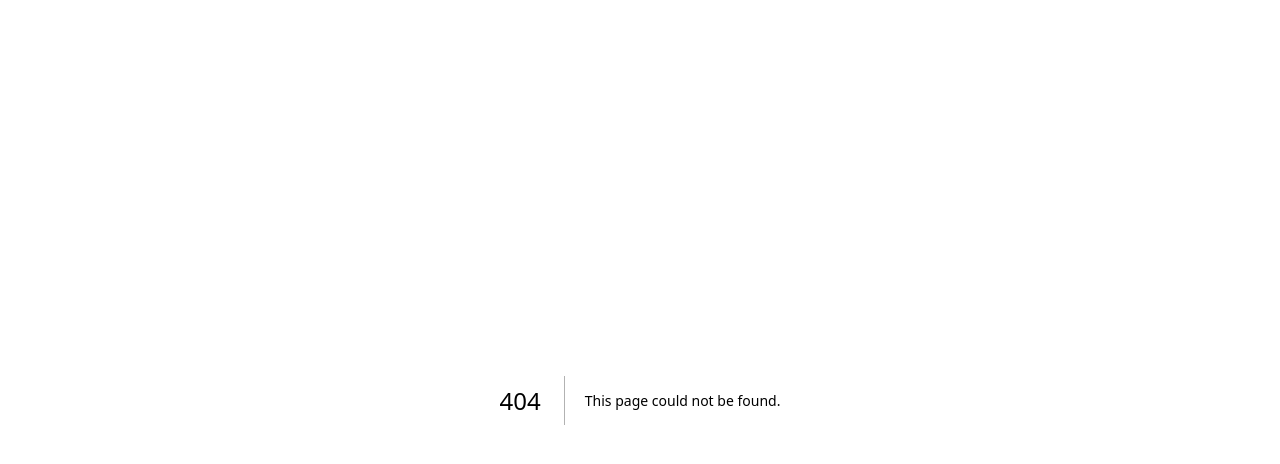
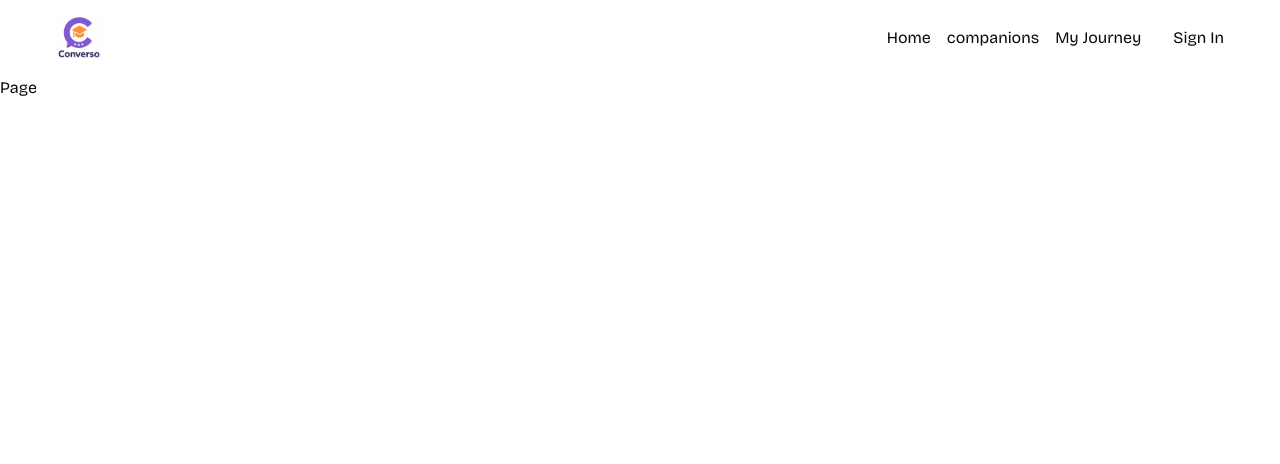
Before and after one commit to Rhymesdavi/Curio_saas, a Next.js app: page /sign-in in a window 1280 px wide. Before the commit this address had no page. Shown: the top 464 px of the page. Built offline with nearby package versions, Linux system fonts and the light colour scheme.

Commit message:
Implement Navigation Bar

```diff
--- /dev/null
+++ b/app/companions/[id]/page.tsx
@@ -0,0 +1,9 @@
+const CompanionSession = () => {
+  return (
+    <div>
+      CompanionSession
+    </div>
+  )
+}
+
+export default CompanionSession
--- /dev/null
+++ b/app/companions/new/page.tsx
@@ -0,0 +1,9 @@
+const NewCompanion = () => {
+  return (
+    <div>
+      NewCompanion
+    </div>
+  )
+}
+
+export default NewCompanion
--- /dev/null
+++ b/app/companions/page.tsx
@@ -0,0 +1,9 @@
+const CompanionLibrary = () => {
+  return (
+    <div>
+      CompanionLibrary
+    </div>
+  )
+}
+
+export default CompanionLibrary
--- a/app/layout.tsx
+++ b/app/layout.tsx
@@ -1,6 +1,7 @@
 import type { Metadata } from "next";
 import { Bricolage_Grotesque } from "next/font/google";
 import "./globals.css";
+import Navbar from "@/components/Navbar";
 
 const bricolage = Bricolage_Grotesque({
   variable: "--font-bricolage",
@@ -19,7 +20,10 @@
 }>) {
   return (
     <html lang="en">
-      <body className={`${bricolage.variable} antialiased`}>{children}</body>
+      <body className={`${bricolage.variable} antialiased`}>
+        <Navbar />
+        {children}
+      </body>
     </html>
   );
 }
--- /dev/null
+++ b/app/my-journey/page.tsx
@@ -0,0 +1,9 @@
+const Profile = () => {
+  return (
+    <div>
+      Profile
+    </div>
+  )
+}
+
+export default Profile
--- /dev/null
+++ b/app/sign-in/page.tsx
@@ -0,0 +1,9 @@
+const Page = () => {
+  return (
+    <div>
+      Page
+    </div>
+  )
+}
+
+export default Page
--- /dev/null
+++ b/app/subscription/page.tsx
@@ -0,0 +1,11 @@
+import React from 'react'
+
+const Subscription = () => {
+  return (
+    <div>
+      Subscription
+    </div>
+  )
+}
+
+export default Subscription
--- /dev/null
+++ b/components/NavItems.tsx
@@ -0,0 +1,29 @@
+"use client";
+import { cn } from "@/lib/utils";
+import Link from "next/link";
+import { usePathname } from "next/navigation";
+
+const navItems = [
+  { label: "Home", href: "/" },
+  { label: "companions", href: "/companions" },
+  { label: "My Journey", href: "/my-journey" },
+];
+
+const NavItems = () => {
+  const pathname = usePathname();
+  return (
+    <nav className="flex items-center gap-4">
+      {navItems.map(({ label, href }) => (
+        <Link
+          href={href}
+          key={label}
+          className={cn(pathname === href && "text-primary font-semibold")}
+        >
+          {label}
+        </Link>
+      ))}
+    </nav>
+  );
+};
+
+export default NavItems;
--- /dev/null
+++ b/components/Navbar.tsx
@@ -0,0 +1,22 @@
+import Image from "next/image";
+import Link from "next/link";
+import React from "react";
+import NavItems from "./NavItems";
+
+const Navbar = () => {
+  return (
+    <nav className="navbar">
+      <Link href={"/"}>
+        <div className="flex items-center gap-2.5 cursor-pointer">
+          <Image src={"/images/logo.svg"} width={46} height={44} alt="logo" />
+        </div>
+      </Link>
+      <div className="flex items-center gap-8">
+        <NavItems />
+        <p>Sign In</p>
+      </div>
+    </nav>
+  );
+};
+
+export default Navbar;
```
